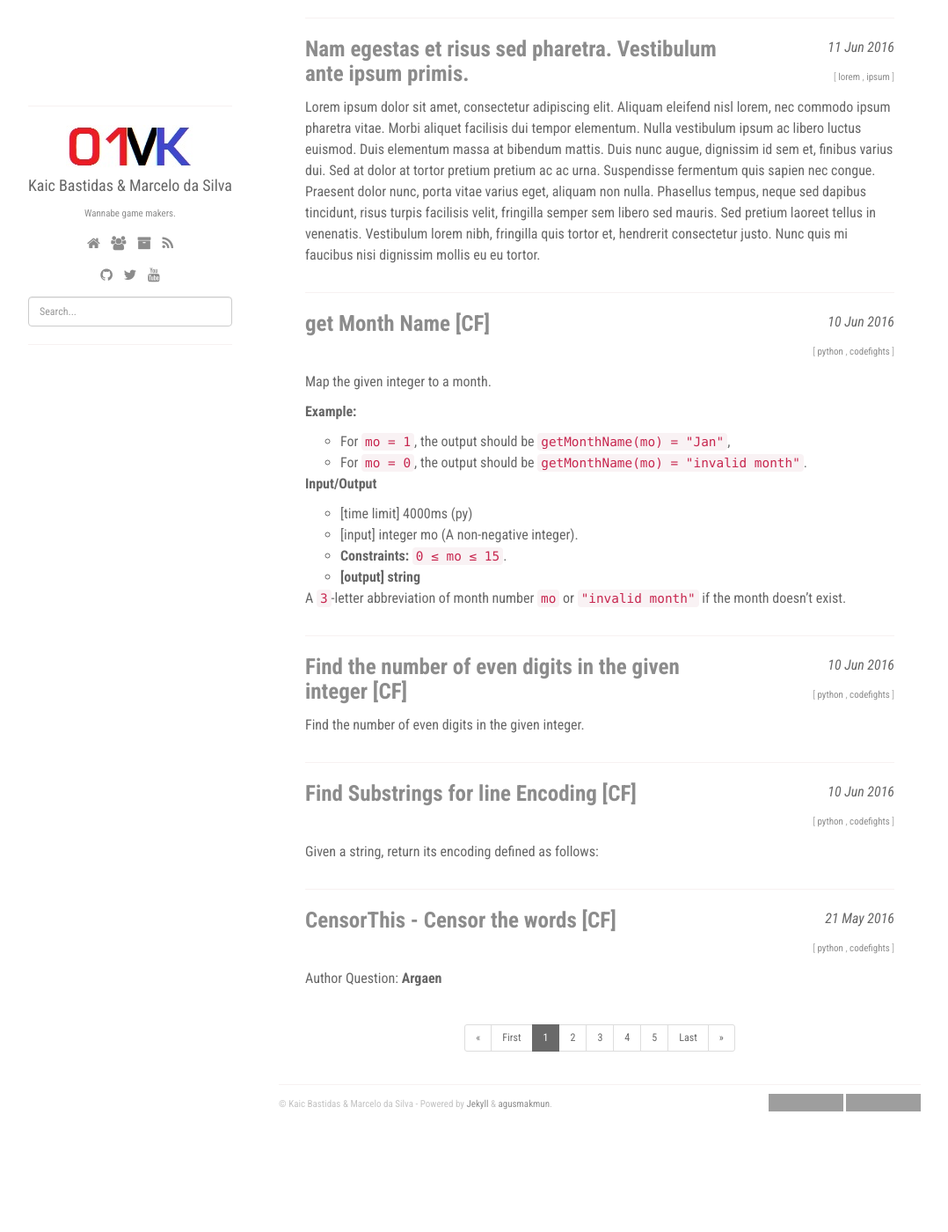
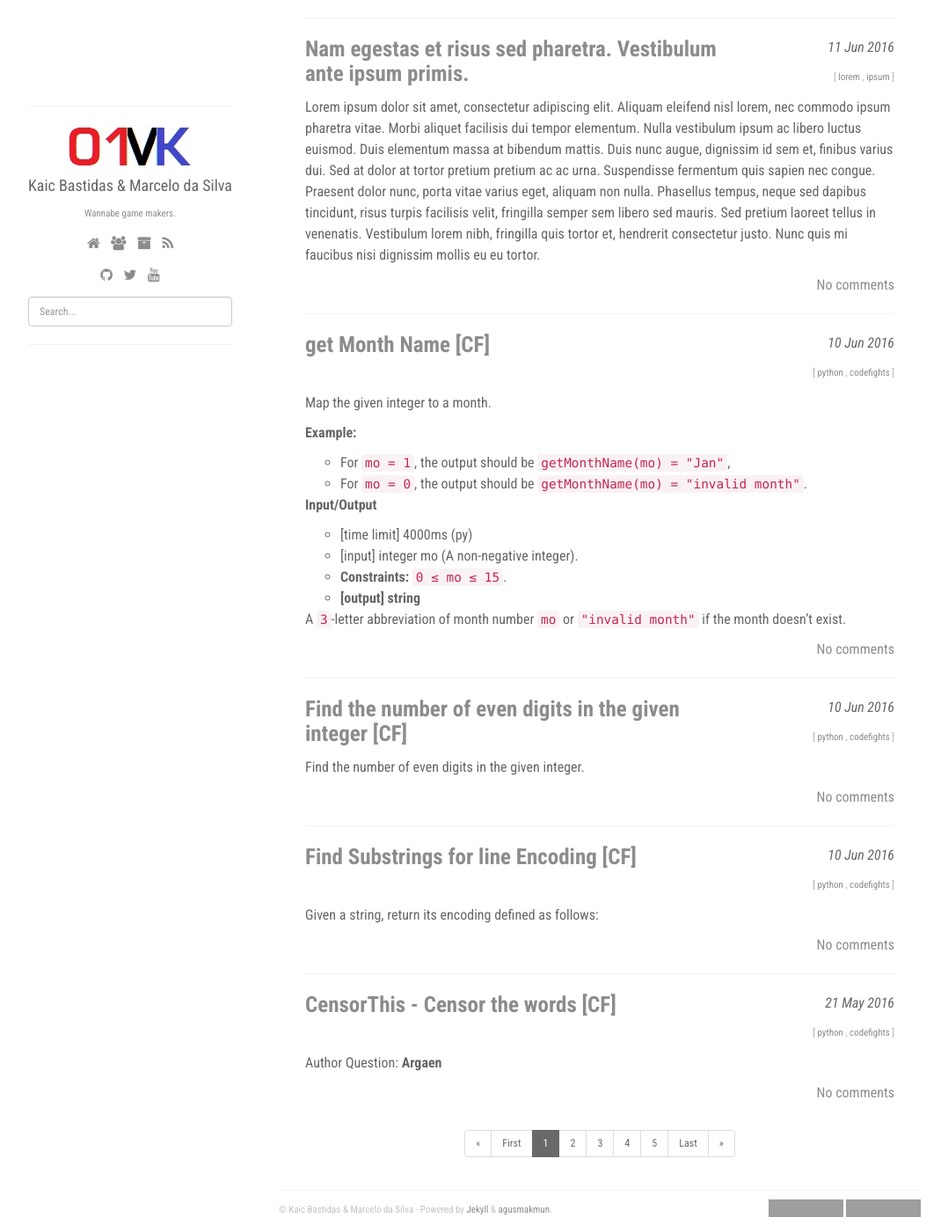
Before and after one commit to IterumCorp/iterumcorp.github.io, a Jekyll site: the page built from index.html, in a window 1280 px wide and 1400 px high. Shown: the whole window at 88% size, without its empty margins (53-1131 px from the left). Built offline with Jekyll 4.4.1, drawn with Linux system fonts in a browser that asks for light colours; nearby versions of some CDN libraries; the list of posts is cut into pages by our own code; comment, search, counter and statistics services are not loaded; grey boxes are pictures that could not be loaded.

```diff
--- a/_layouts/default.html
+++ b/_layouts/default.html
@@ -168,6 +168,7 @@
         <!-- Bootstrap core JavaScript
         ================================================== -->
         <!-- Placed at the end of the document so the pages load faster -->
+        <script id="dsq-count-scr" src="//01mk.disqus.com/count.js" async></script>
         <script src="//ajax.googleapis.com/ajax/libs/jquery/1.11.0/jquery.min.js"></script>
         <script src="//code.jquery.com/jquery-migrate-1.2.1.min.js"></script>
         <!-- <script src="/static/js/bootstrap.min.js"></script> -->
--- a/index.html
+++ b/index.html
@@ -22,6 +22,7 @@ layout: default
       </div>
 
       <div class="col-md-12">{{ post.excerpt }}</div>
+      <div class="col-md-12 text-right"><a href="{{ post.url }}#disqus_thread">No comments</a></div>
     {% endfor %}
     </ol>
 
```
